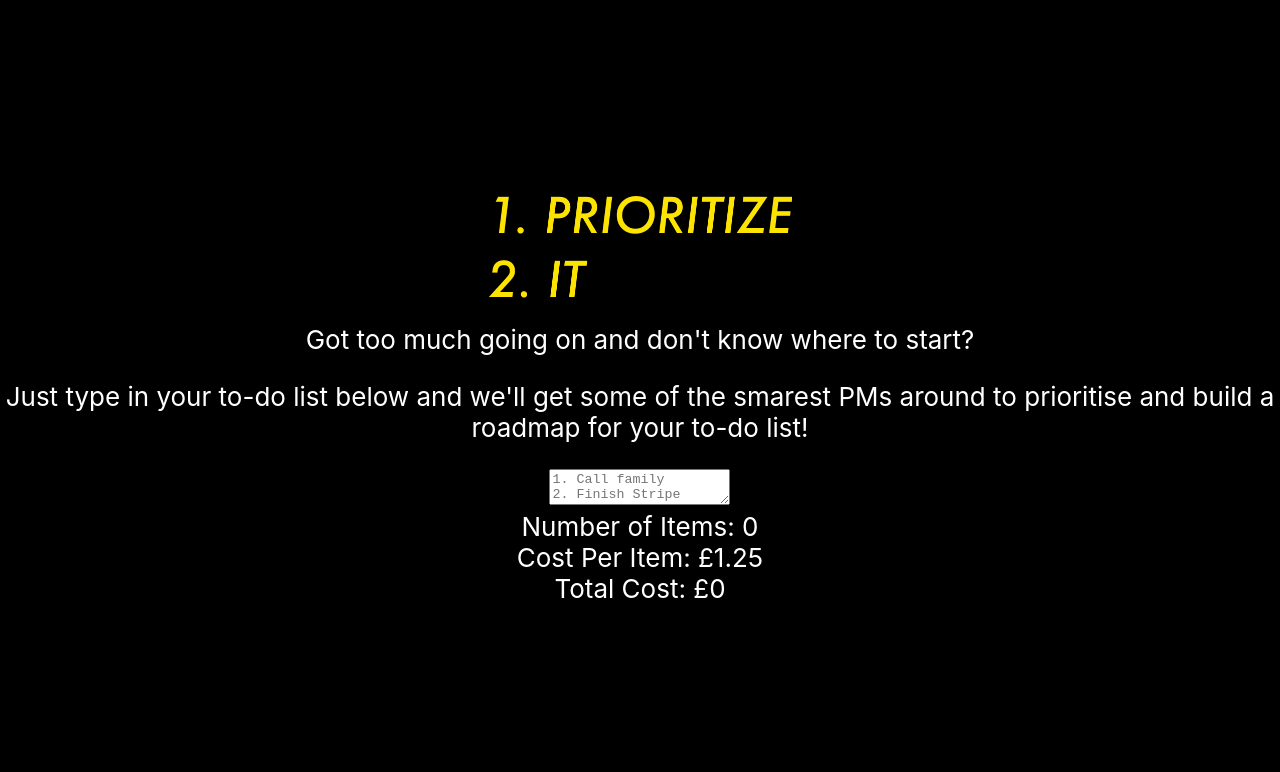
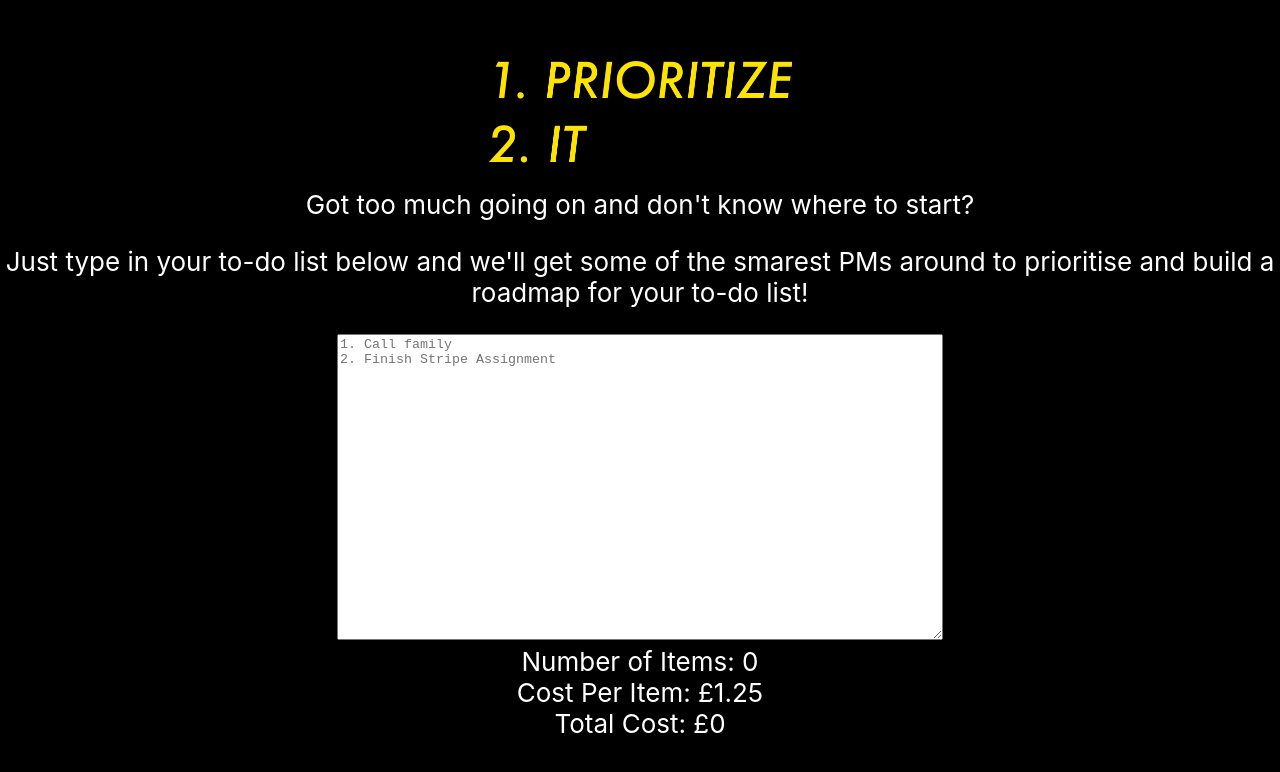
Before and after one commit to iceanfire/stpe, a React (Create React App) app: page / in a window 1280 px wide. Shown: the top 772 px of the page. Built offline with nearby package versions, Linux system fonts and the light colour scheme.

Commit message:
increase size of text area

```diff
--- a/src/index.css
+++ b/src/index.css
@@ -11,3 +11,8 @@ code {
   font-family: source-code-pro, Menlo, Monaco, Consolas, 'Courier New',
     monospace;
 }
+
+#itemsList{
+  width: 600px;
+  height: 300px;
+}
```
